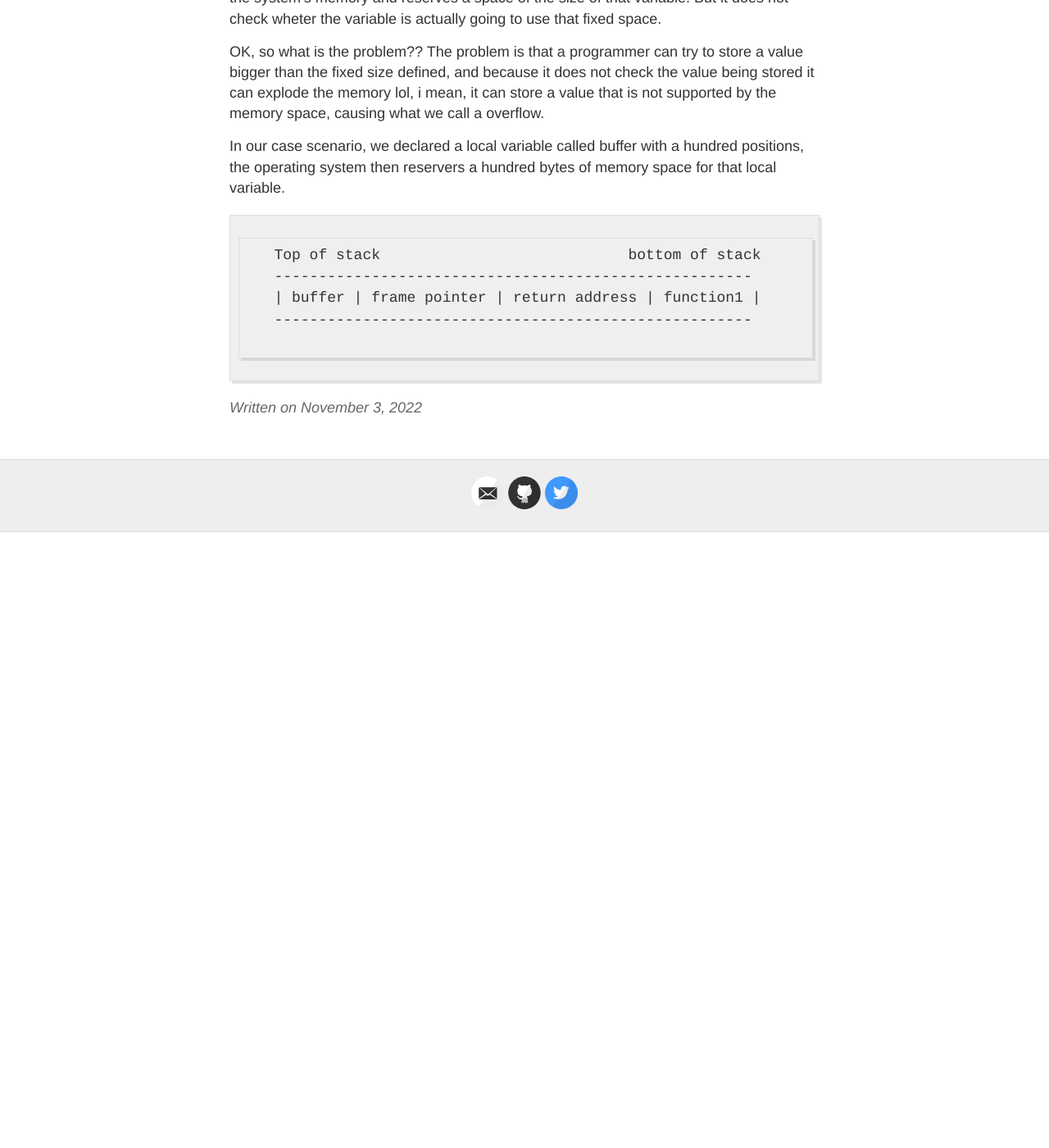
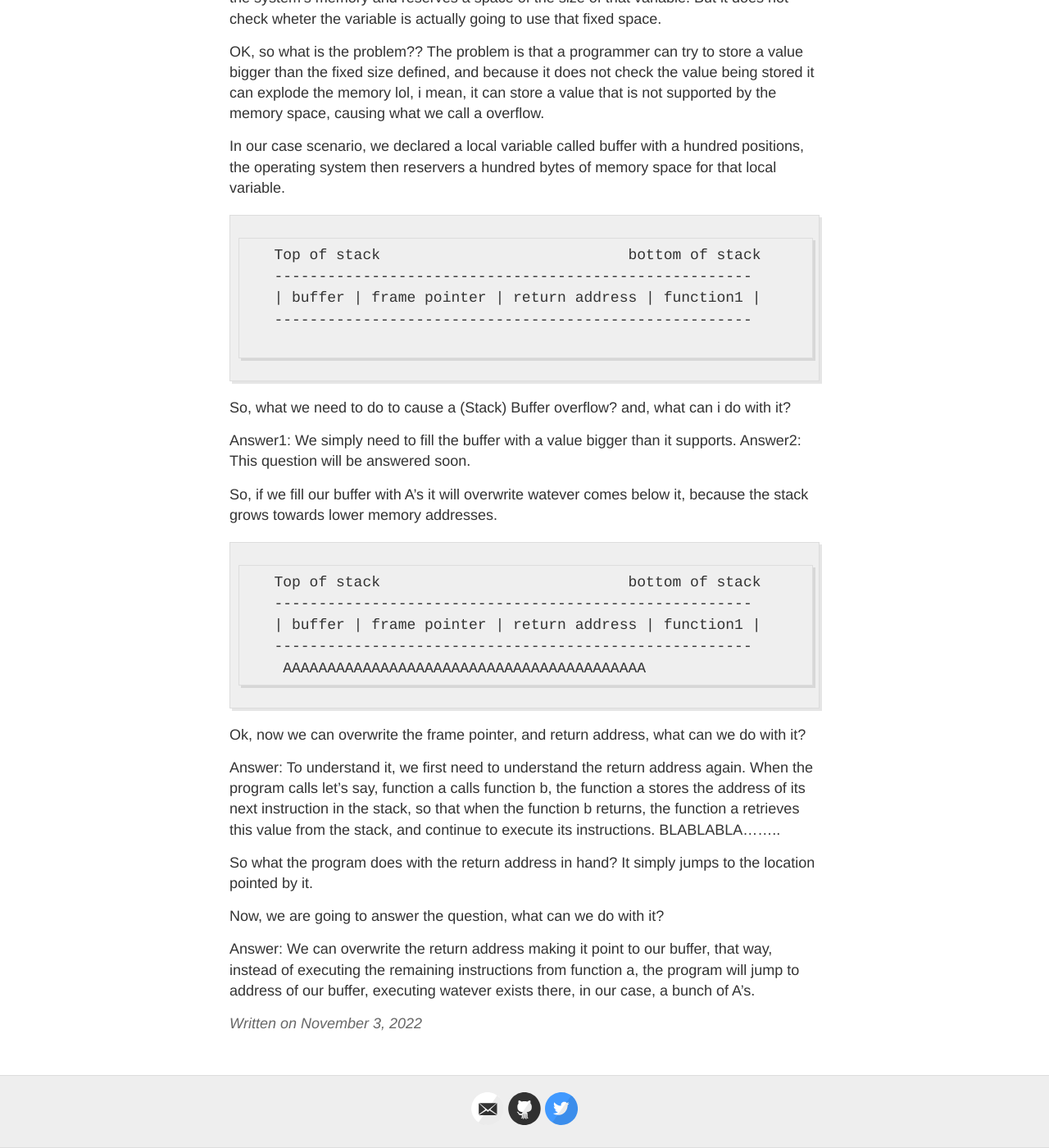
Before and after one commit to Feliprogrammer/feliprogrammer.github.io, a Jekyll site: the page built from _posts/2022-11-03-simple-stack-overflows-in-linux-x86.md, in a window 1280 px wide and 1400 px high, scrolled down 2869 px. Shown: the whole window at 82% size. Built offline with Jekyll 4.4.1, drawn with Linux system fonts in a browser that asks for light colours; our own code applies the rules of GitHub Pages for plain Markdown files; before the commit the page ends 3518 px from its top, so only the background shows below that.

Commit message:
Personal Blog

````diff
--- a/_posts/2022-11-03-simple-stack-overflows-in-linux-x86.md
+++ b/_posts/2022-11-03-simple-stack-overflows-in-linux-x86.md
@@ -130,3 +130,44 @@ hundred bytes of memory space for that local variable.
    ------------------------------------------------------
 
 ```
+
+   So, what we need to do to cause a (Stack) Buffer overflow?
+   and, what can i do with it?
+
+   Answer1: We simply need to fill the buffer with a value
+bigger than it supports.
+   Answer2: This question will be answered soon.
+
+
+   So, if we fill our buffer with A's it will overwrite
+watever comes below it, because the stack grows towards
+lower memory addresses.
+
+```
+   Top of stack                            bottom of stack
+   ------------------------------------------------------
+   | buffer | frame pointer | return address | function1 |
+   ------------------------------------------------------
+    AAAAAAAAAAAAAAAAAAAAAAAAAAAAAAAAAAAAAAAAA
+```
+
+   Ok, now we can overwrite the frame pointer, and return address,
+what can we do with it?
+
+   Answer: To understand it, we first need to understand the
+return address again. When the program calls let's say, function
+a calls function b, the function a stores the address of its
+next instruction in the stack, so that when the function b
+returns, the function a retrieves this value from the stack,
+and continue to execute its instructions. BLABLABLA........
+
+  So what the program does with the return address in hand?
+  It simply jumps to the location pointed by it.
+
+  Now, we are going to answer the question, what can we
+do with it?
+
+  Answer: We can overwrite the return address making it point
+to our buffer, that way, instead of executing the remaining instructions
+from function a, the program will jump to address of our buffer,
+executing watever exists there, in our case, a bunch of A's.
````
